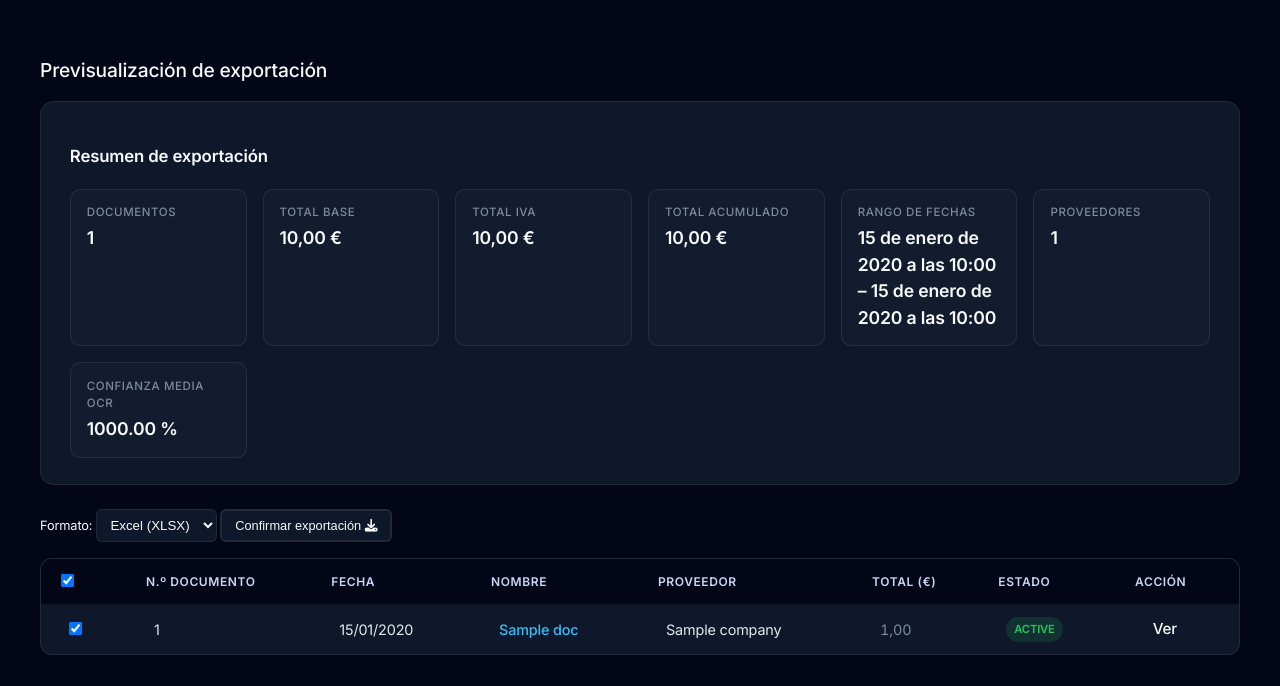
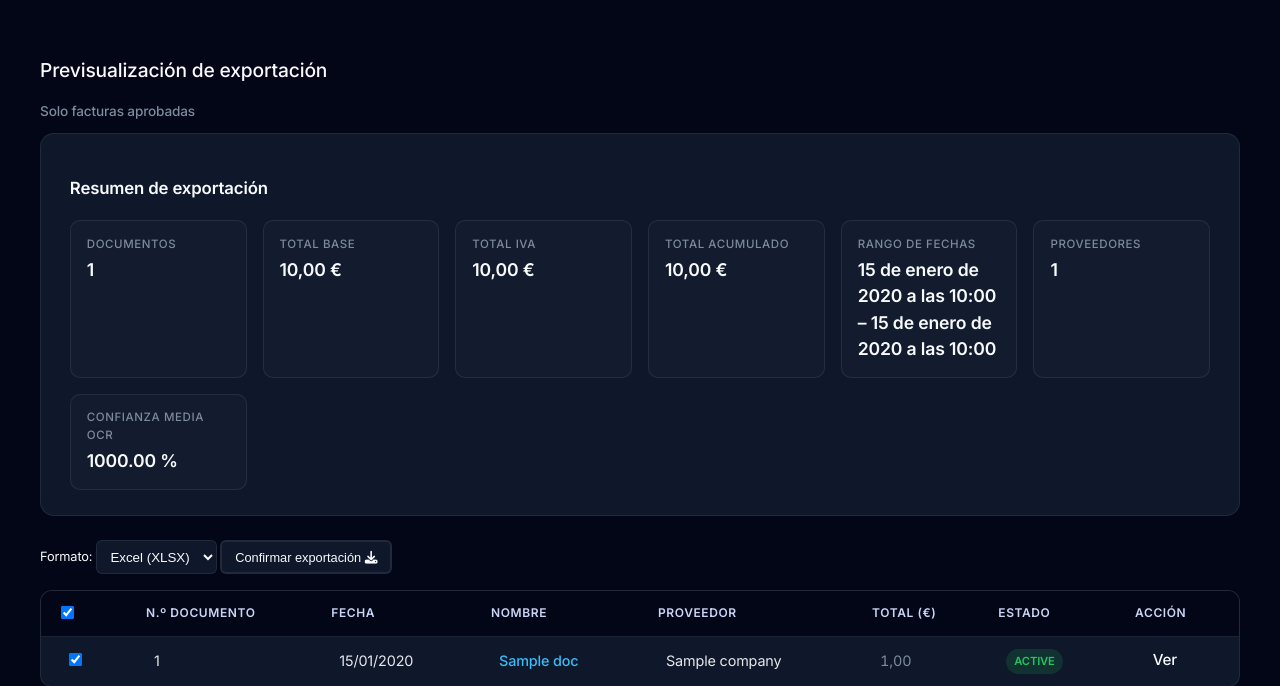
Before and after one commit to jesuslj0/facturia, a Django app: template templates/public/documents/document_export_preview.html in a window 1280 px wide. Shown: the part 94-780 px from the top of the page. Before the commit the page ends 749 px from the top, so only its background shows below. Run offline with Django 5.2, Linux system fonts and the light colour scheme; the template is opened without the code that fills it: most values are stand-ins (such as "Sample title", 1, 10 or a date in 2020); data that the repository does not hold is empty.

Commit message:
Añadiendo subtitulo al preview

```diff
--- a/static/css/documents/export_preview.css
+++ b/static/css/documents/export_preview.css
@@ -98,3 +98,9 @@
         font-size: 1rem;
     }
 }
+
+.page-subtitle {
+    font-size: 0.85rem;
+    font-weight: 500;
+    color: var(--muted-color);
+}
--- a/templates/public/documents/document_export_preview.html
+++ b/templates/public/documents/document_export_preview.html
@@ -8,6 +8,7 @@
     {% endblock %}
 {% block content %}
 <h1 class="page-title">Previsualización de exportación</h1>
+<h2 class="page-subtitle">Solo facturas aprobadas</h2>
 <div class="export-summary">
     <h3>Resumen de exportación</h3>
     <div class="summary-grid">
```
